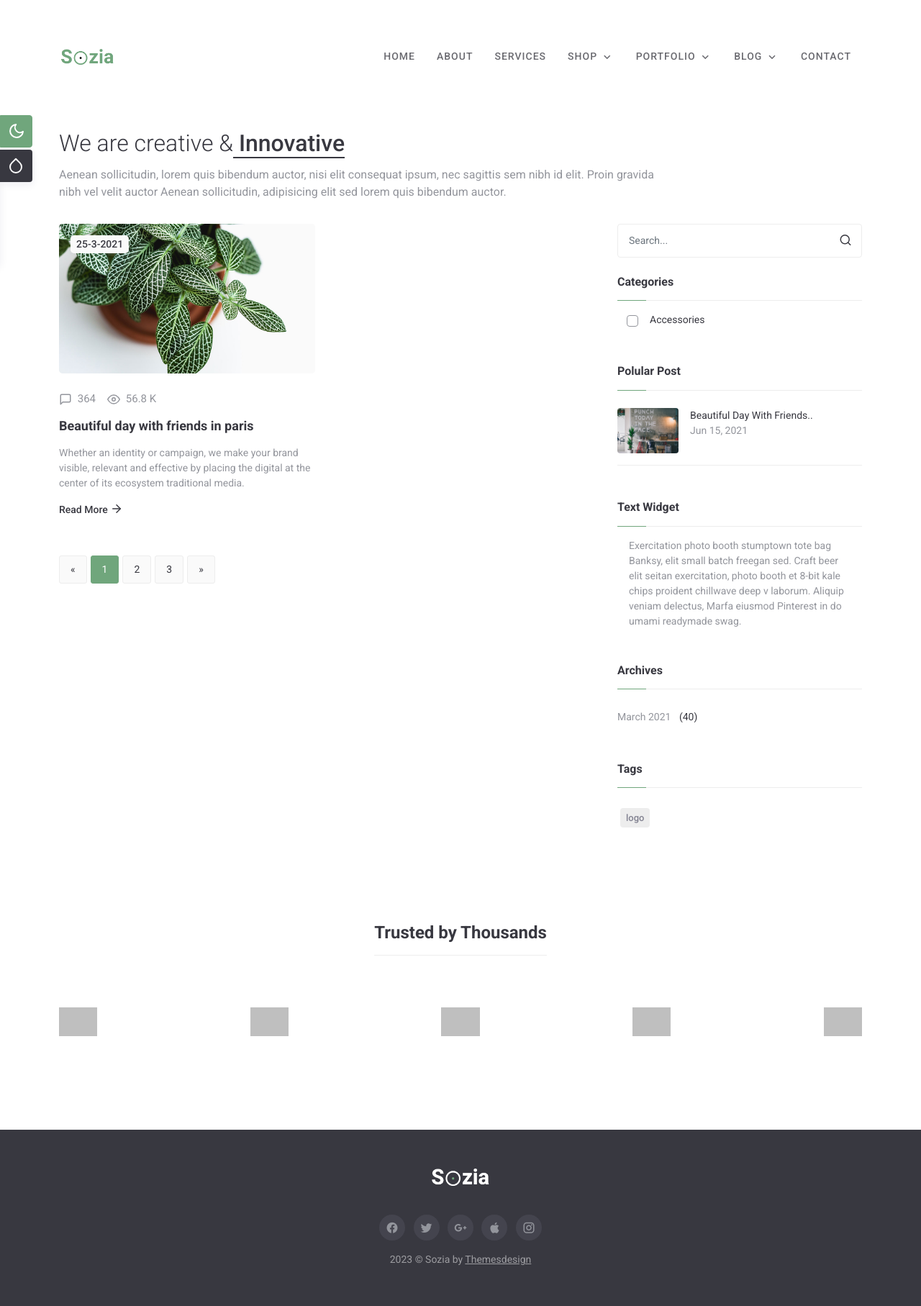
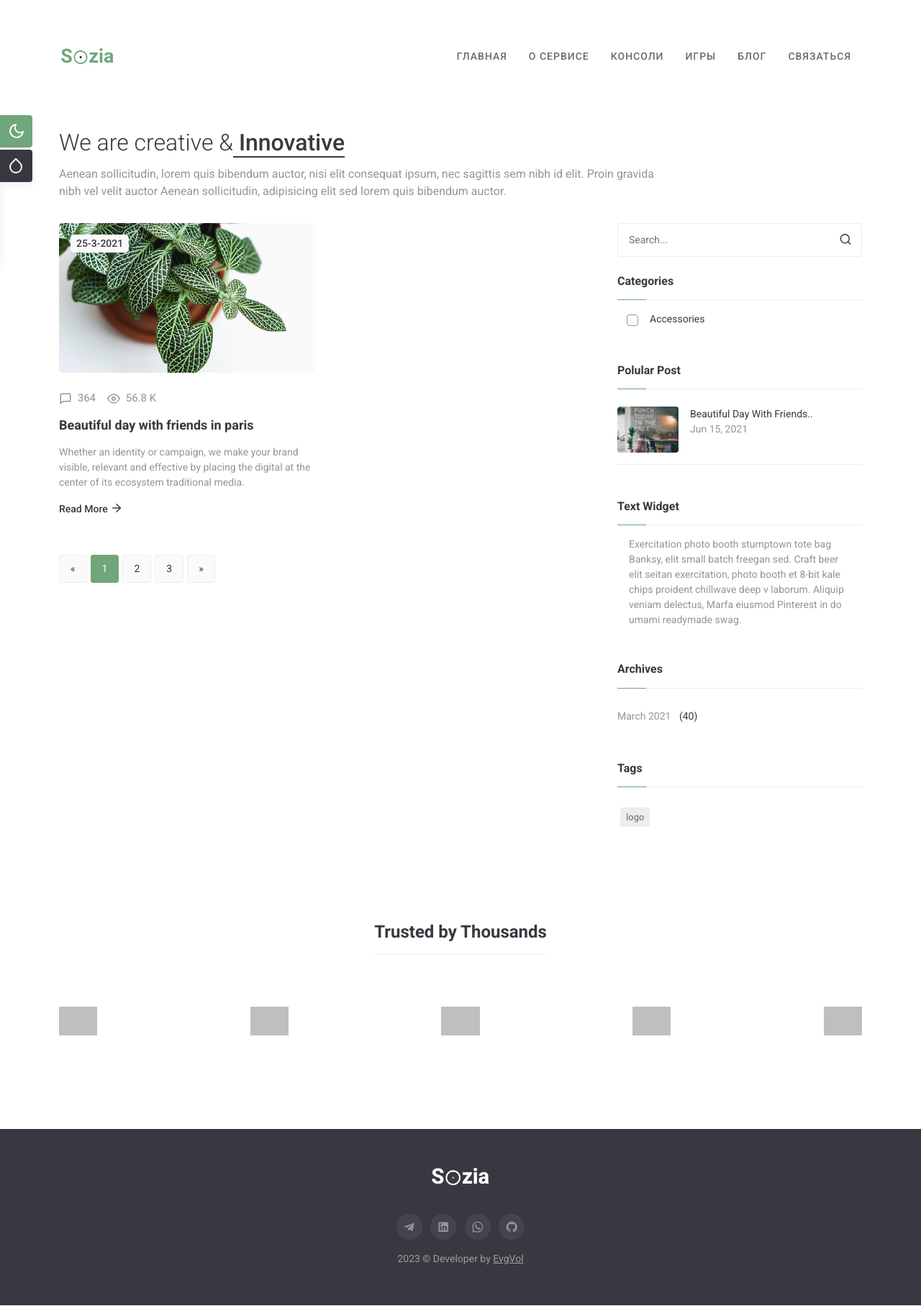
Before and after one commit to EvgVol/rent_play, a Django app: template backend/templates/blog/blog.html in a window 1280 px wide. Shown: the whole page at 72% size. Run offline with Django 4.2, Linux system fonts and the light colour scheme; the template is opened without the code that fills it, so the values that code supplies are empty; some libraries are stand-ins or nearby versions; grey boxes are pictures that could not be loaded.

Commit message:
update footer and header

```diff
--- a/backend/templates/includes/footer.html
+++ b/backend/templates/includes/footer.html
@@ -1,5 +1,4 @@
 {% load static %}
-<!-- FOOTER -->
 <footer class="footer">
     <div class="container">
         <div class="row">
@@ -8,28 +7,14 @@
                     <a href="#" class="footer-logo d-inline-block py-4">
                         <img src="{% static 'images/logo-light.png' %}" class="mx-auto logo-dark" alt="" height="24" />
                     </a>
-
-                    <ul class="list-inline social-circle mt-3">
-                        <li class="list-inline-item"><a href="javascript:void(0)"> <i class="mdi mdi-facebook"></i>
-                            </a></li>
-                        <li class="list-inline-item"><a href="javascript:void(0)"> <i class="mdi mdi-twitter"></i>
-                            </a></li>
-                        <li class="list-inline-item"><a href="javascript:void(0)"> <i
-                                    class="mdi mdi-google-plus"></i> </a></li>
-                        <li class="list-inline-item"><a href="javascript:void(0)"> <i class="mdi mdi-apple"></i>
-                            </a></li>
-                        <li class="list-inline-item"><a href="javascript:void(0)"> <i class="mdi mdi-instagram"></i>
-                            </a></li>
-                    </ul>
-                    <!-- end ul -->
+                    {% include 'includes/social-network.html' %}
                     <div class="text-white-50 pb-4">
-                        <script>document.write(new Date().getFullYear())</script> &copy; Sozia by <a
-                            class="text-white-50 text-decoration-underline" target="_blank" href="https://themesdesign.in">Themesdesign</a>
+                        <script>document.write(new Date().getFullYear())</script> &copy; Developer by <a
+                            class="text-white-50 text-decoration-underline" target="_blank" href="https://github.com/EvgVol">EvgVol</a>
                     </div>
 
                 </div>
-            </div><!-- end col -->
+            </div>
         </div>
-        <!-- end row -->
     </div>
 </footer>
--- a/backend/templates/includes/header.html
+++ b/backend/templates/includes/header.html
@@ -1,7 +1,4 @@
 {% load static %}
-<!-- light-dark mode button -->
-
-<!-- Start Navbar -->
 <nav class="navbar navbar-expand-lg fixed-top sticky mx-auto" id="navbar">
     <div class="container">
         <a href="{% url 'core:index' %}" class="navbar-brand me-4">
@@ -18,62 +15,13 @@
 
         <div class="collapse navbar-collapse" id="navbar-collapse-1">
             <ul class="nav navbar-nav ms-auto">
-                <li class="nav-item"><a class="nav-link sub-menu-item" href="{% url 'core:index' %}">Home</a></li>
-                <li class="nav-item"><a class="nav-link sub-menu-item" href="{% url 'core:about' %}">About</a></li>
-                <li class="nav-item"><a class="nav-link sub-menu-item" href="{% url 'core:services' %}">Services</a></li>
-                <li class="nav-item dropdown parent-menu-item">
-                    <a class="nav-link menu-item dropdown-toggle" data-bs-toggle="dropdown"
-                        href="javascript:void(0)" role="button" aria-expanded="false">Shop</a>
-                    <ul class="dropdown-menu border-0">
-                        <li class="nav-item">
-                            <a class="nav-link sub-menu-item" href="{% url 'core:products' %}">Products</a>
-                        </li>
-                        <li class="nav-item">
-                            <a class="nav-link sub-menu-item" href="{% url 'core:product_list' %}">Product List</a>
-                        </li>
-                        <li class="nav-item">
-                            <a class="nav-link sub-menu-item" href="{% url 'core:product_detail' %}">Product Details</a>
-                        </li>
-                        <li class="nav-item">
-                            <a class="nav-link sub-menu-item" href="{% url 'core:cart' %}">Cart</a>
-                        </li>
-                        <li class="nav-item">
-                            <a class="nav-link sub-menu-item" href="{% url 'core:checkout' %}">Checkout</a>
-                        </li>
-
-                    </ul>
-                </li>
-
-                <li class="nav-item dropdown parent-menu-item">
-                    <a class="nav-link menu-item dropdown-toggle" data-bs-toggle="dropdown"
-                        href="javascript:void(0)" role="button" aria-expanded="false">Portfolio</a>
-                    <ul class="dropdown-menu border-0">
-                        <li class="nav-item">
-                            <a class="nav-link sub-menu-item" href="{% url 'core:work' %}">Work</a>
-                        </li>
-                        <li class="nav-item">
-                            <a class="nav-link sub-menu-item" href="{% url 'core:work_detail' %}">Work Detail</a>
-                        </li>
-                    </ul>
-                </li>
-                <li class="nav-item dropdown parent-menu-item">
-                    <a class="nav-link menu-item dropdown-toggle" data-bs-toggle="dropdown"
-                        href="javascript:void(0)" role="button" aria-expanded="false">Blog</a>
-                    <ul class="dropdown-menu border-0">
-                        <li class="nav-item">
-                            <a class="nav-link sub-menu-item" href="{% url 'core:blog' %}">Blog Grid</a>
-                        </li>
-                        <li class="nav-item">
-                            <a class="nav-link sub-menu-item" href="{% url 'core:sing_post' %}">Single Post</a>
-                        </li>
-                    </ul>
-                </li>
-                <li class="nav-item">
-                    <a class="nav-link sub-menu-item" href="{% url 'core:contacts' %}">Contact</a>
-                </li>
-            </ul><!-- end ul -->
+                <li class="nav-item"><a class="nav-link sub-menu-item" href="{% url 'core:index' %}">Главная</a></li>
+                <li class="nav-item"><a class="nav-link sub-menu-item" href="{% url 'core:about' %}">О сервисе</a></li>
+                <li class="nav-item"><a class="nav-link sub-menu-item" href="{% url 'core:products' %}">Консоли</a></li>
+                <li class="nav-item"><a class="nav-link sub-menu-item" href="{% url 'core:work' %}">Игры</a></li>
+                <li class="nav-item"><a class="nav-link sub-menu-item" href="{% url 'core:blog' %}">Блог</a></li>
+                <li class="nav-item"><a class="nav-link sub-menu-item" href="{% url 'core:contacts' %}">Связаться</a></li>
+            </ul>
         </div>
     </div>
-    <!-- end container -->
 </nav>
-<!-- END NAVBAR -->
--- /dev/null
+++ b/backend/templates/includes/social-network.html
@@ -0,0 +1,9 @@
+<ul class="list-inline social-circle mt-3">
+    <li class="list-inline-item"><a href=""> <i class="mdi mdi-telegram"></i>
+        </a></li>
+    <li class="list-inline-item"><a href=""> <i class="mdi mdi-linkedin"></i>
+        </a></li>
+    <li class="list-inline-item"><a href=""> <i class="mdi mdi-whatsapp"></i> </a></li>
+    <li class="list-inline-item"><a href=""> <i class="mdi mdi-github"></i>
+        </a></li>
+</ul>
```
